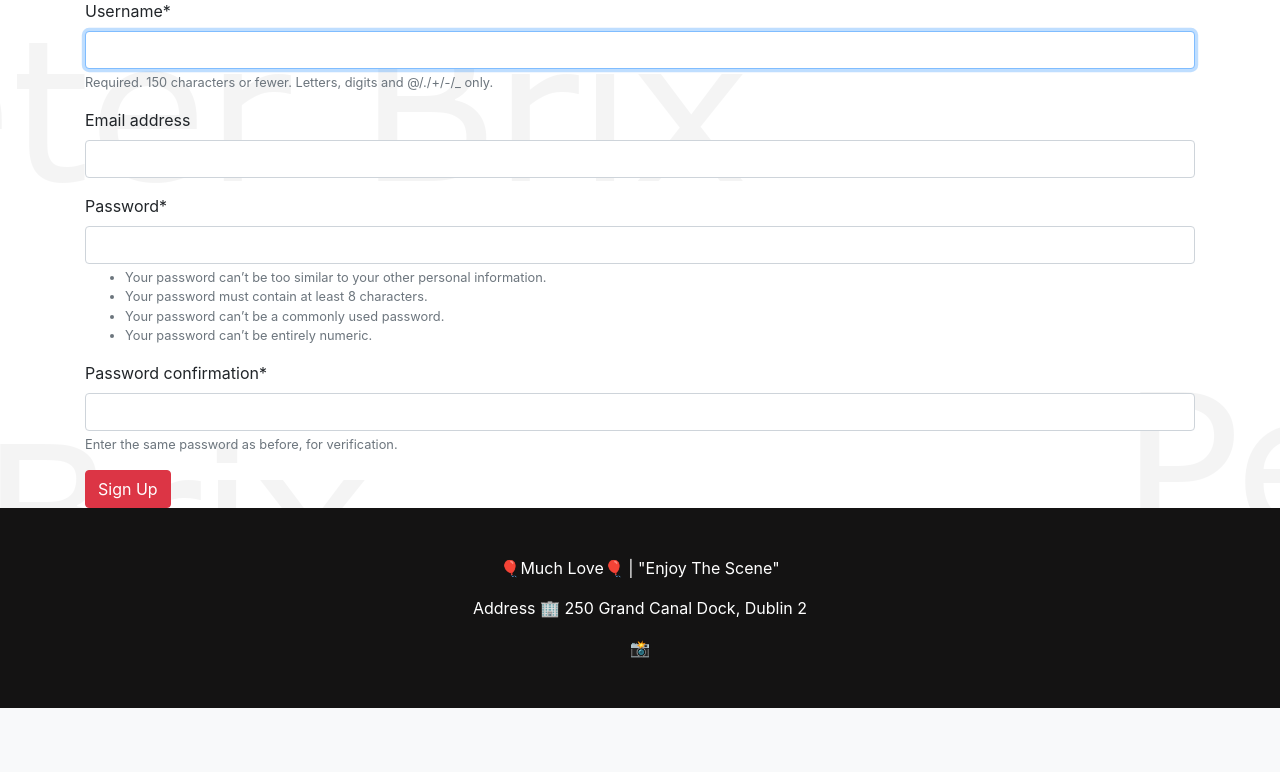
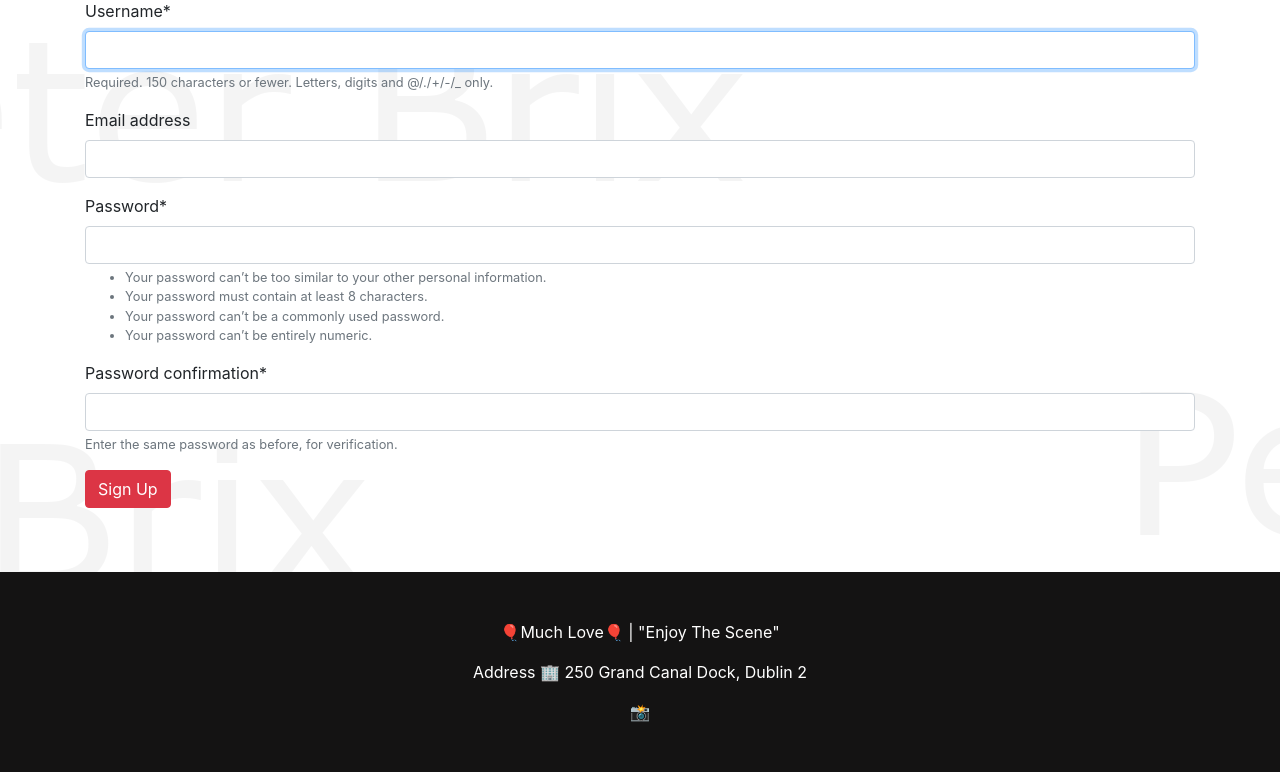
Before and after one commit to Matthew0007/djangoWebiste, a Django app: page /accounts/signup/ in a window 1280 px wide. Shown: the part 115-887 px from the top of the page. Before the commit the page ends 823 px from the top, so only its background shows below. Run offline with Django 3.2, Linux system fonts and the light colour scheme; parts of the project's set-up code (start-up, migrations or seed data) failed here and were passed over; some libraries are stand-ins or nearby versions.

Commit message:
SignUp page footer fix

```diff
--- a/templates/registration/signup.html
+++ b/templates/registration/signup.html
@@ -12,7 +12,7 @@
     }
 </script>
 
-<form method="post">
+<form class="pb-5 mb-3" method="post ">
     {% csrf_token %}
     {{ form|crispy }}
     <button class="btn btn-danger" type="submit" onclick="signUpAlert()">Sign Up</button>
```
